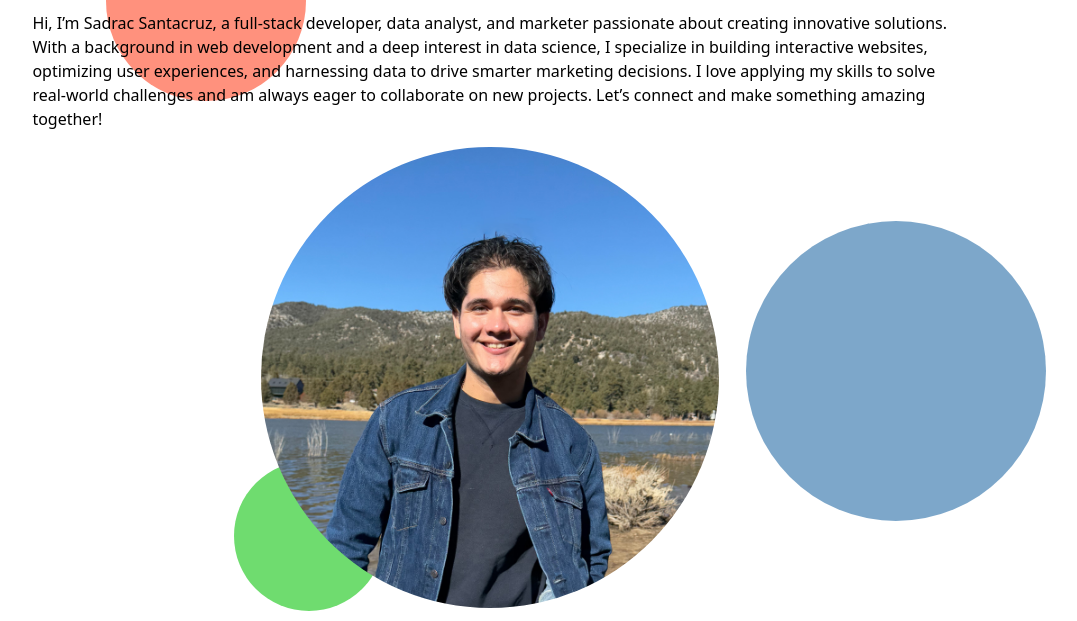
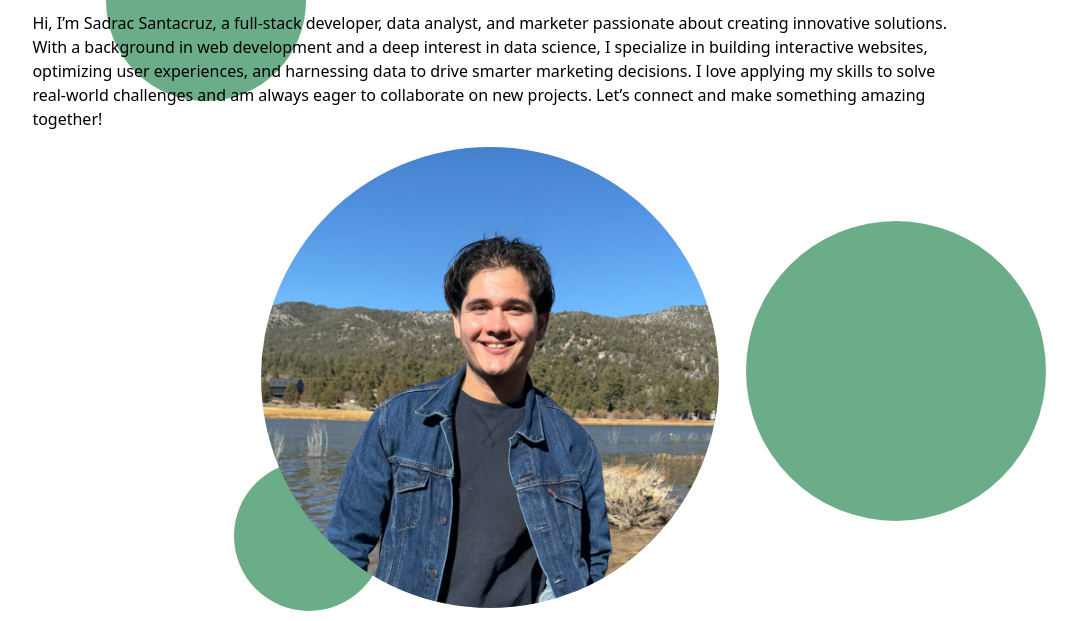
Before and after one commit to SadracSantacruz/portfolio_class, a plain HTML site: page index.html in a window 1280 px wide. Shown: the part 179-800 px from the top of the page, without its empty margins (150-1227 px from the left). Drawn offline with Linux system fonts and the light colour scheme.

Commit message:
cleaned the code

```diff
--- a/style.css
+++ b/style.css
@@ -232,12 +232,6 @@ footer a {
 }
 /* ########################## */
 
-body {
-  /* margin: 0;
-  padding: 0; */
-  overflow-x: hidden;
-}
-
 .background-shapes {
   position: fixed;
   top: 0;
@@ -257,7 +251,7 @@ body {
 .shape1 {
   width: 200px;
   height: 200px;
-  background-color: #ff6347;
+  background-color: #2e8b57;
   top: 10%;
   left: 20%;
 }
@@ -265,7 +259,7 @@ body {
 .shape2 {
   width: 300px;
   height: 300px;
-  background-color: #4682b4;
+  background-color: #2e8b57;
   top: 50%;
   left: 70%;
 }
@@ -273,7 +267,7 @@ body {
 .shape3 {
   width: 150px;
   height: 150px;
-  background-color: #32cd32;
+  background-color: #2e8b57;
   top: 80%;
   left: 30%;
 }
```
